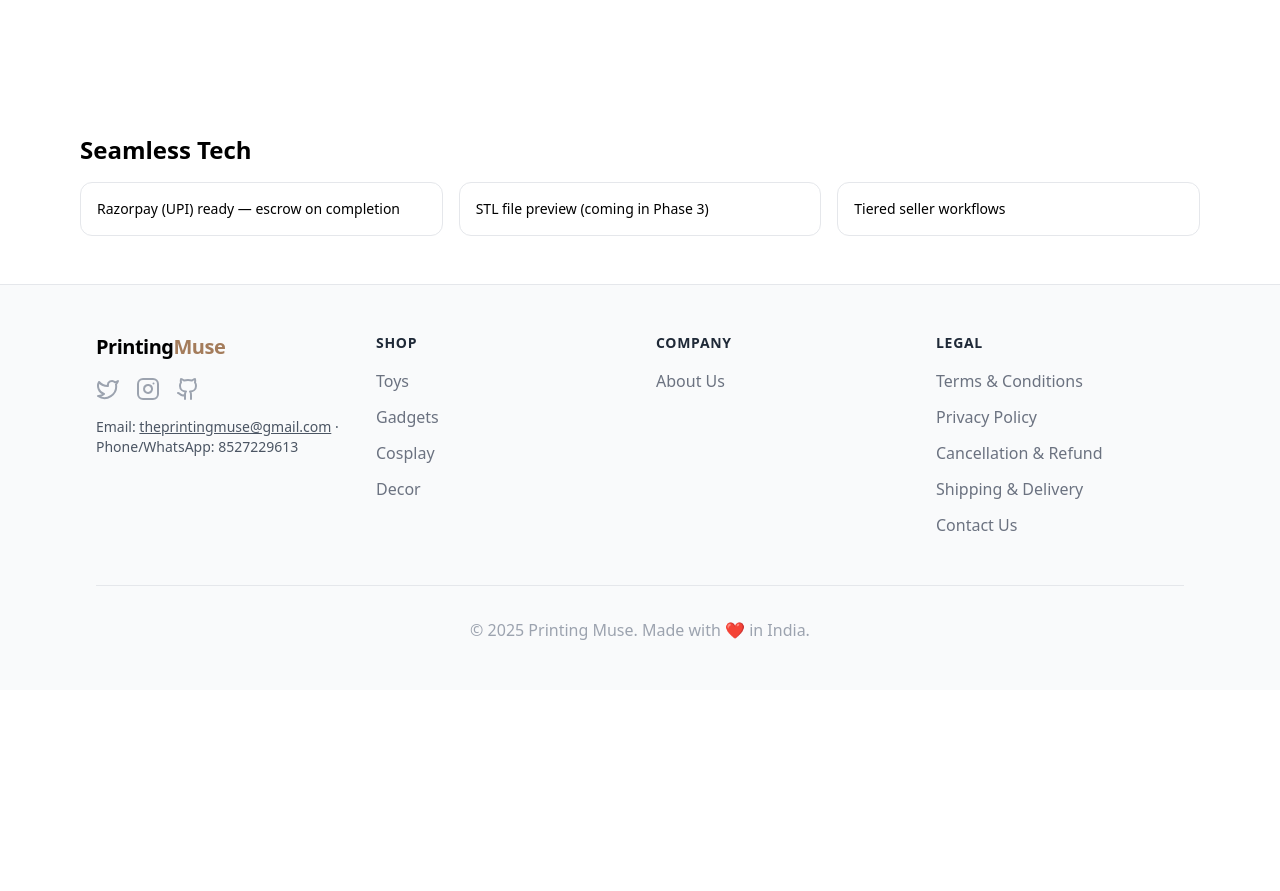
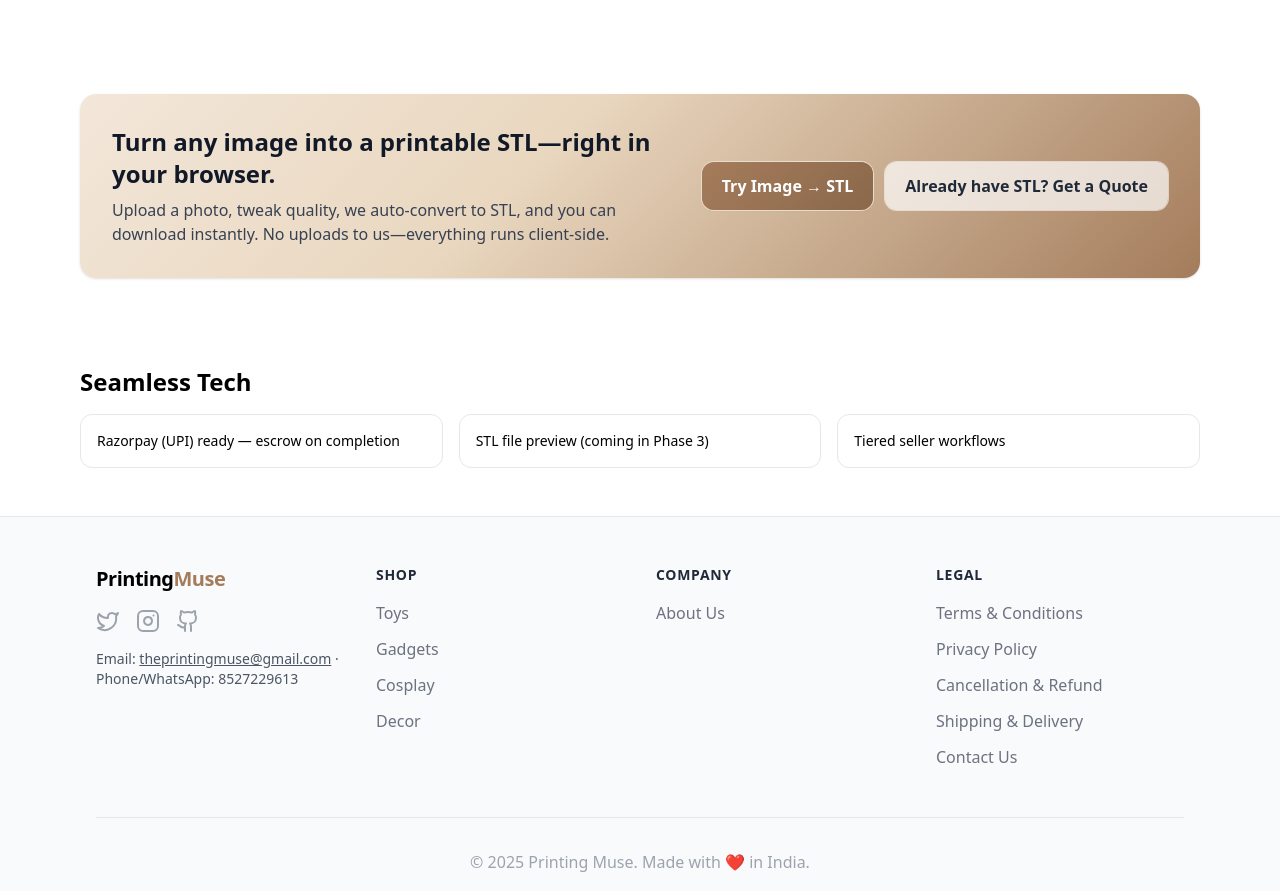
Before and after one commit to singhabhudaya/printshop, a React (Vite) app in the folder web/: page / in a window 1280 px wide. Shown: the part 1791-2682 px from the top of the page. Before the commit the page ends 2481 px from the top, so only its background shows below. Built offline with nearby package versions, Linux system fonts and the light colour scheme; no server answers.

Commit message:
Update Home.tsx

```diff
--- a/web/src/pages/Home.tsx
+++ b/web/src/pages/Home.tsx
@@ -5,6 +5,9 @@ import ProductShowcase from "../components/ProductShowcase";
 import ReviewsSection from "../components/ReviewsSection";
 import CustomPrintCTA from "../components/CustomPrintCTA";
 import TechIntegrated from "../components/TechIntegrated";
+
+// Inline promo (no sticky ribbon)
+import ImageToStlPromo from "../components/ImageToStlPromo";
 
 export default function Home() {
   return (
@@ -16,7 +19,15 @@ export default function Home() {
       <FeaturedCategories />
       <ProductShowcase />
       <ReviewsSection />
+
+      {/* Your existing custom STL upload/quote section */}
       <CustomPrintCTA />
+
+      {/* Simple inline promo placed BELOW the custom STL section */}
+      <div className="max-w-6xl mx-auto px-4">
+        <ImageToStlPromo />
+      </div>
+
       <TechIntegrated />
     </div>
   );
```
